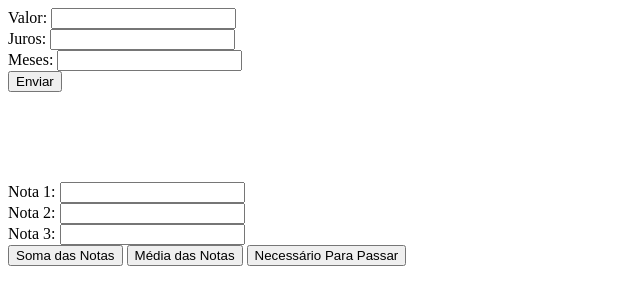
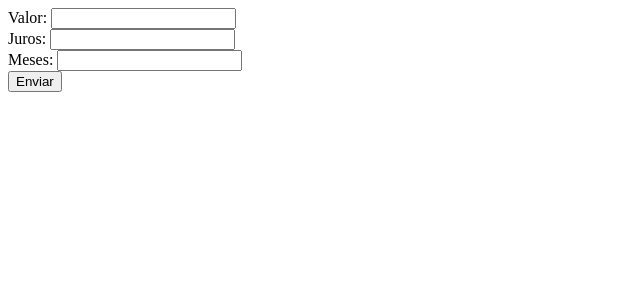
Before and after one commit to AlexSakai/primeiroh_3t, a plain HTML site: page index.html in a window 1280 px wide. Shown: the whole page, without its empty margins (0-640 px from the left). Drawn offline with Linux system fonts and the light colour scheme.

Commit message:
Update index.html

```diff
--- a/index.html
+++ b/index.html
@@ -15,16 +15,5 @@
    Meses: <input id="mes" type="text"><br>
    <button onclick="total()">Enviar</button>
 
-   <br> <br> <br> <br> <br>
-   <span id="resultado"></span><br>
-
-    Nota 1: <input id="n1" type="text"><br>
-    Nota 2: <input id="n2" type="text"><br>
-    Nota 3: <input id="n3" type="text"><br>
-
-    <button onclick="soma()">Soma das Notas</button>
-    <button onclick="média()">Média das Notas</button>
-    <button onclick="necessário()"> Necessário Para Passar</button>
-
 </body>
 </html>
```
